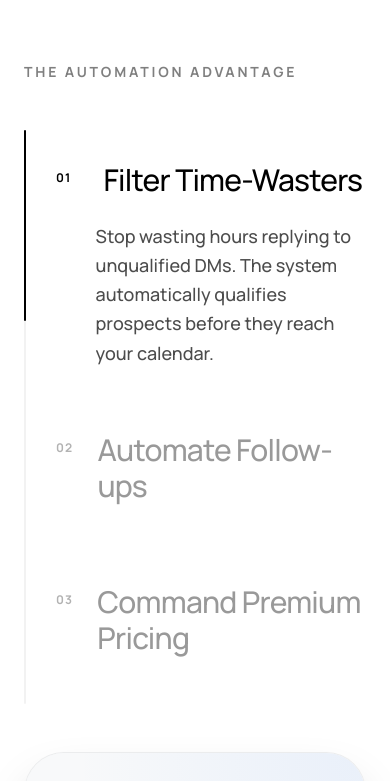
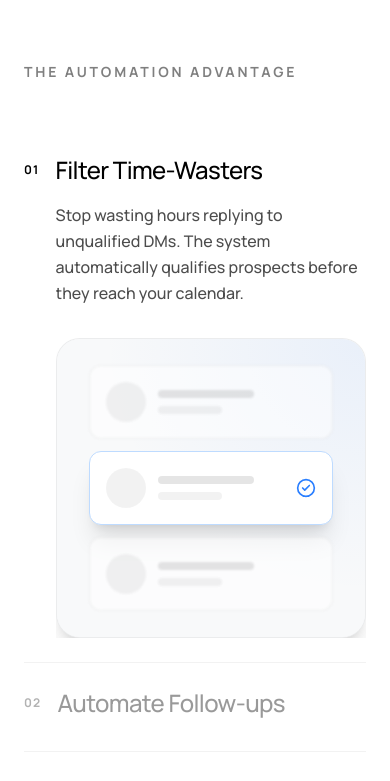
Before and after one commit to hichemdjouadi/Fleevo.agency, a Next.js app: page / in a window 390 px wide. Shown: the part 3060-3841 px from the top of the page. Built offline with nearby package versions, Linux system fonts and the light colour scheme.

Commit message:
feat: rewrite ValueProps for mobile inline accordion

```diff
--- a/src/components/ValueProps.tsx
+++ b/src/components/ValueProps.tsx
@@ -108,9 +108,9 @@ export default function ValueProps() {
           <span className="text-sm font-bold tracking-[0.2em] uppercase text-black/50 block mb-12">The Automation Advantage</span>
 
           <div className="flex flex-col relative">
-            <div className="absolute left-0 top-0 bottom-0 w-[2px] bg-black/5 rounded-full" />
+            <div className="absolute left-0 top-0 bottom-0 w-[2px] bg-black/5 rounded-full hidden md:block" />
             <motion.div
-              className="absolute left-0 w-[2px] bg-black rounded-full transition-all duration-500 ease-[0.16,1,0.3,1]"
+              className="absolute left-0 w-[2px] bg-black rounded-full transition-all duration-500 ease-[0.16,1,0.3,1] hidden md:block"
               style={{
                 height: `${100 / FEATURES.length}%`,
                 top: `${(activeFeature * 100) / FEATURES.length}%`
@@ -122,28 +122,36 @@ export default function ValueProps() {
               return (
                 <div
                   key={feature.id}
-                  className="pl-8 md:pl-12 py-8 cursor-pointer group"
+                  className="pl-0 md:pl-12 py-6 md:py-8 cursor-pointer group border-b md:border-none border-black/5 last:border-none"
                   onMouseEnter={() => setActiveFeature(i)}
+                  onClick={() => setActiveFeature(i)}
                 >
-                  <div className="flex items-start gap-6">
+                  <div className="flex items-start gap-4 md:gap-6">
                     <span className={`text-xs font-bold mt-2 uppercase tracking-widest transition-opacity duration-300 ${isActive ? 'text-black' : 'text-black/30'}`}>
                       {feature.id}
                     </span>
-                    <div className="flex flex-col">
-                      <h3 className={`text-3xl md:text-4xl font-medium tracking-tight mb-4 transition-all duration-300 ${isActive ? 'text-black translate-x-2' : 'text-black/40'}`}>
+                    <div className="flex flex-col w-full">
+                      <h3 className={`text-2xl md:text-4xl font-medium tracking-tight mb-2 md:mb-4 transition-all duration-300 ${isActive ? 'text-black md:translate-x-2' : 'text-black/40'}`}>
                         {feature.title}
                       </h3>
                       <AnimatePresence>
                         {isActive && (
-                          <motion.p
+                          <motion.div
                             initial={{ opacity: 0, height: 0 }}
                             animate={{ opacity: 1, height: "auto" }}
                             exit={{ opacity: 0, height: 0 }}
                             transition={{ duration: 0.3 }}
-                            className="text-lg font-medium leading-relaxed text-black/70 max-w-md overflow-hidden"
+                            className="overflow-hidden w-full"
                           >
-                            <span className="block pt-2">{feature.desc}</span>
-                          </motion.p>
+                            <p className="text-base md:text-lg font-medium leading-relaxed text-black/70 max-w-md pt-2">
+                              {feature.desc}
+                            </p>
+
+                            {/* Inline Visual for Mobile Only */}
+                            <div className="md:hidden mt-8 w-full h-[300px] rounded-3xl overflow-hidden shadow-xl relative border border-black/5 bg-[#f8f9fa]">
+                              {feature.visual}
+                            </div>
+                          </motion.div>
                         )}
                       </AnimatePresence>
                     </div>
@@ -154,8 +162,8 @@ export default function ValueProps() {
           </div>
         </div>
 
-        {/* Right: The Visual Payoff */}
-        <div className="w-full md:w-1/2 h-[400px] md:h-[600px] sticky top-32">
+        {/* Right: The Visual Payoff (Desktop Only) */}
+        <div className="hidden md:block w-1/2 h-[600px] sticky top-32">
           <div className="w-full h-full rounded-[40px] overflow-hidden bg-[#f8f9fa] shadow-2xl relative border border-black/5">
             <AnimatePresence mode="wait">
               <motion.div
```
